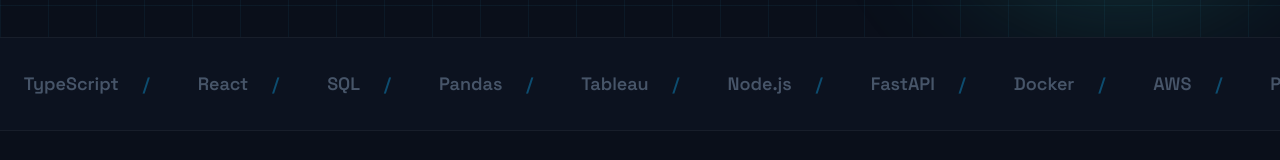
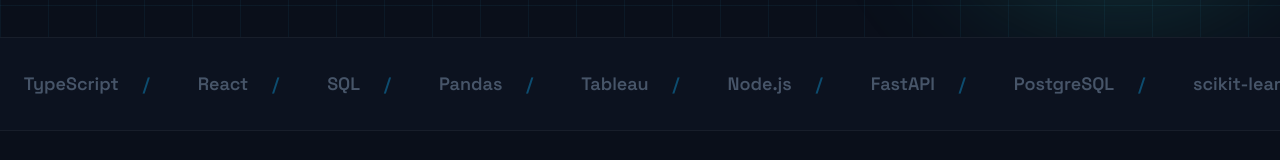
Before and after one commit to otabek11haydarov/Portfolio, a React (Vite) app: page / in a window 1280 px wide. Shown: the part 763-923 px from the top of the page. Built offline with nearby package versions, Linux system fonts and the light colour scheme; no server answers.

Commit message:
chore: remove Docker and AWS from tools and skills

```diff
--- a/src/components/TechMarquee.tsx
+++ b/src/components/TechMarquee.tsx
@@ -1,6 +1,6 @@
 const tech = [
   'Python', 'TypeScript', 'React', 'SQL', 'Pandas', 'Tableau',
-  'Node.js', 'FastAPI', 'Docker', 'AWS', 'PostgreSQL', 'scikit-learn',
+  'Node.js', 'FastAPI', 'PostgreSQL', 'scikit-learn',
   'Power BI', 'Git', 'NumPy', 'Tailwind',
 ];
 
--- a/src/data/portfolio.ts
+++ b/src/data/portfolio.ts
@@ -45,9 +45,7 @@
   { name: 'Tableau', level: 5, category: 'Data & Analytics' },
   { name: 'Power BI', level: 80, category: 'Data & Analytics' },
   { name: 'scikit-learn', level: 20, category: 'Data & Analytics' },
-  { name: 'Docker', level: 10, category: 'Tools' },
   { name: 'Git', level: 90, category: 'Tools' },
-  { name: 'AWS', level: 10, category: 'Tools' },
   { name: 'Figma', level: 68, category: 'Tools' },
 ];
 
```
